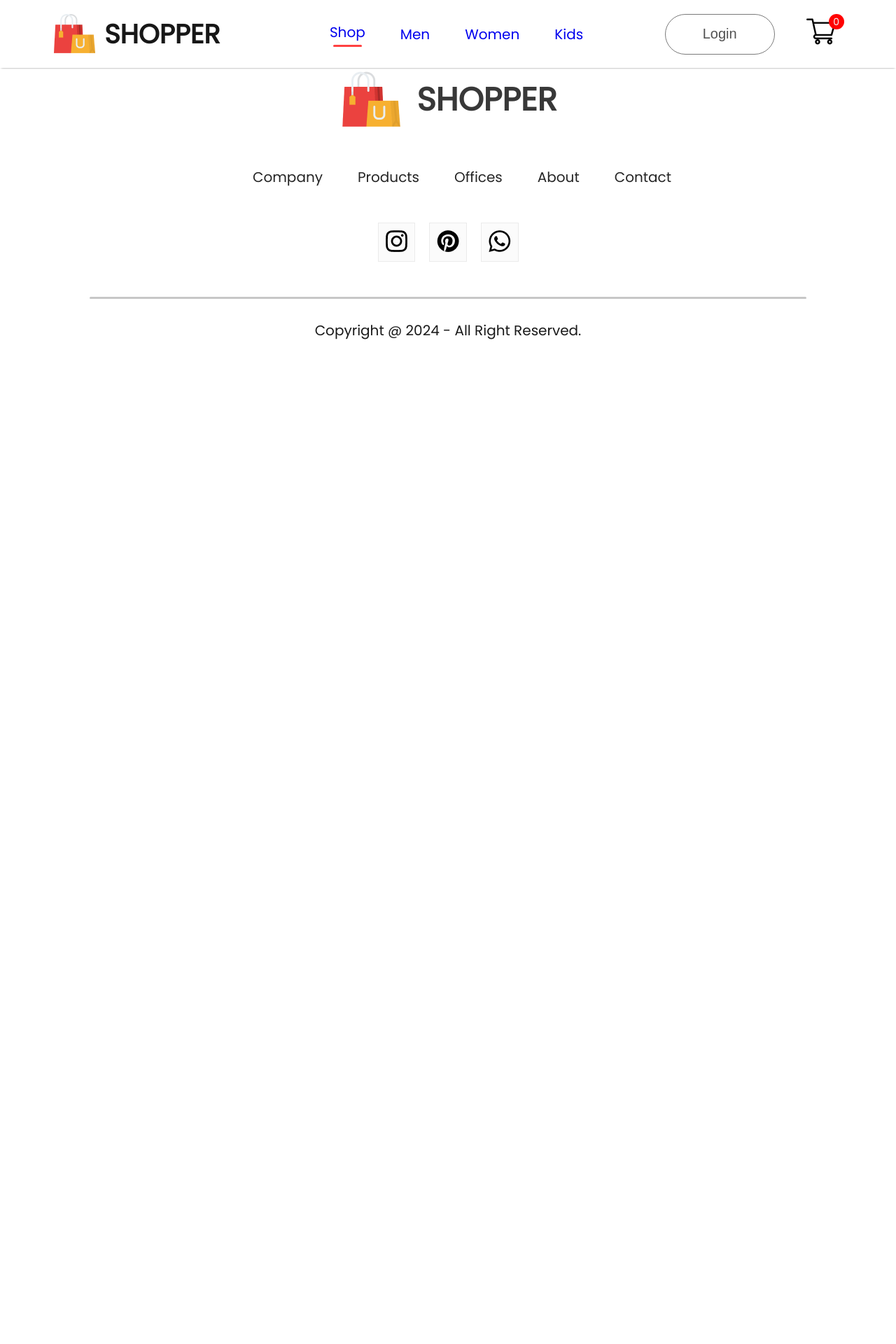
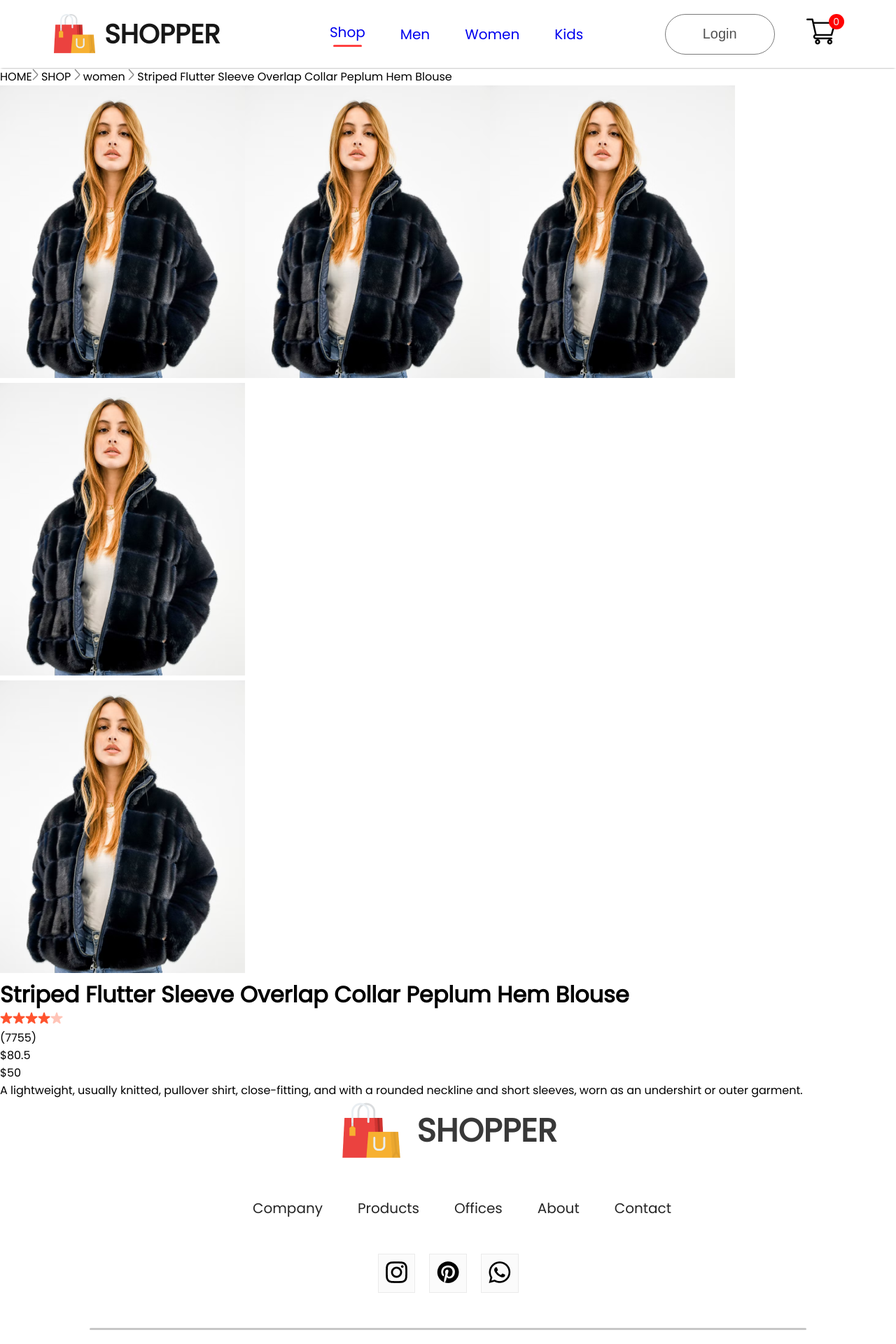
Before and after one commit to ShivankJain/E-Commerce_Website, a React (Vite) app: page /product/1 in a window 1280 px wide. Shown: the top 1920 px of the page at 70% size. Before the commit the page ends 800 px from the top, so only its background shows below. Built offline with nearby package versions, Linux system fonts and the light colour scheme.

Commit message:
worked on files

```diff
--- a/src/App.jsx
+++ b/src/App.jsx
@@ -21,7 +21,7 @@ function App() {
                 <Route path='/womens' element={<ShopCategory banner={women_banner} category='women'/>} />
                 <Route path='/kids' element={<ShopCategory banner={kid_banner} category='kid'/>} />
                 <Route path='/product' element={<Product/>}>
-                <Route path=':productID' element={<Product/>} />
+                <Route path=':productId' element={<Product/>} />
                 </Route>
                 <Route path='/cart' element={<Cart/>} />
                 <Route path='/login' element={<LoginSignup/>} />
--- /dev/null
+++ b/src/Components/BreadCrumbs/BreadCrumb.jsx
@@ -0,0 +1,14 @@
+import React from 'react'
+import './BreadCrumb.css'
+import arrow_icon from '../assets/breadcrum_arrow.png'
+
+const BreadCrumb = (props) =>{
+    const {product} = props
+    return(
+        <div className="breadcrumb">
+          HOME<img src={arrow_icon} alt="" /> SHOP <img src={arrow_icon} alt="" /> {product.category} <img src={arrow_icon} alt="" /> {product.name}
+        </div>
+    )
+}
+
+export default BreadCrumb
--- a/src/Components/Item/Item.jsx
+++ b/src/Components/Item/Item.jsx
@@ -1,10 +1,11 @@
 import React from 'react'
 import './Item.css'
+import { Link } from 'react-router-dom'
 
 const Item = (props) => {
   return (
     <div className='item'>
-      <img src={props.image} alt='' />
+      <Link to={`/product/${props.id}`}><img src={props.image} alt='' /></Link>
       <p>{props.name}</p>
       <div className="item-prices">
         <div className="item-price-new">
--- /dev/null
+++ b/src/Components/ProductDisplay/ProductDisplay.jsx
@@ -0,0 +1,48 @@
+import React from 'react'
+import './ProductDisplay.css'
+import star_icon from '../assets/star_icon.png'
+import star_dull_icon from '../assets/star_dull_icon.png'
+
+const ProductDisplay = (props) => {
+    const {product} = props
+  return (
+    <div className='productdisplay'>
+       <div className="productdisplay-left">
+        <div className="productdisplay-img-list">
+            <img src={product.image} alt="" />
+            <img src={product.image} alt="" />
+            <img src={product.image} alt="" />
+            <img src={product.image} alt="" />
+        </div>
+        <div className="productdisplay-img">
+            <img className='productdisplay-main-img' src={product.image} alt="" />
+        </div>
+       </div>
+       <div className="productdisplay-right">
+            <h1>{product.name}</h1>
+              <div className="productdisplay-right-star">
+                  <img src={star_icon} alt="" />
+                  <img src={star_icon} alt="" />
+                  <img src={star_icon} alt="" />
+                  <img src={star_icon} alt="" />
+                  <img src={star_dull_icon} alt="" />
+                  <p>(7755)</p>
+              </div>
+              <div className="productdisplay-right-prices">
+                <div className="productdisplay-right-prices-old">${product.old_price}</div>
+                <div className="productdisplay-right-prices-new">${product.new_price}</div>
+              </div>
+              <div className="productdisplay-right-description">
+                  A lightweight, usually knitted, pullover shirt, close-fitting, and with
+                  a rounded neckline and short sleeves, worn as an undershirt or outer
+                  garment.
+              </div>
+              <div className="productdisplay-right-size">
+                <h1></h1>
+              </div>
+       </div>
+    </div>
+  )
+}
+
+export default ProductDisplay
--- a/src/Pages/Product.jsx
+++ b/src/Pages/Product.jsx
@@ -1,9 +1,17 @@
-import React from 'react'
+import React, { useContext } from 'react'
+import { ShopContext } from '../Context/ShopContext'
+import { useParams } from 'react-router-dom'
+import BreadCrumb from '../Components/BreadCrumbs/BreadCrumb'
+import ProductDisplay from '../Components/ProductDisplay/ProductDisplay'
 
 const Product = () => {
+  const {all_product} = useContext(ShopContext)
+  const {productId} = useParams()
+  const product = all_product.find((e)=> e.id === Number(productId))
   return (
     <div>
-
+        <BreadCrumb product={product}/>
+        <ProductDisplay product={product}/>
     </div>
   )
 }
```
Also changed, not shown: src/Components/BreadCrumbs/BreadCrumb.css (added), src/Components/ProductDisplay/ProductDisplay.css (added).
